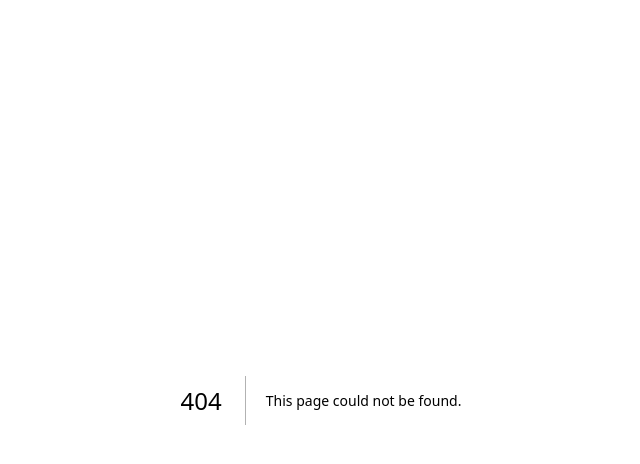
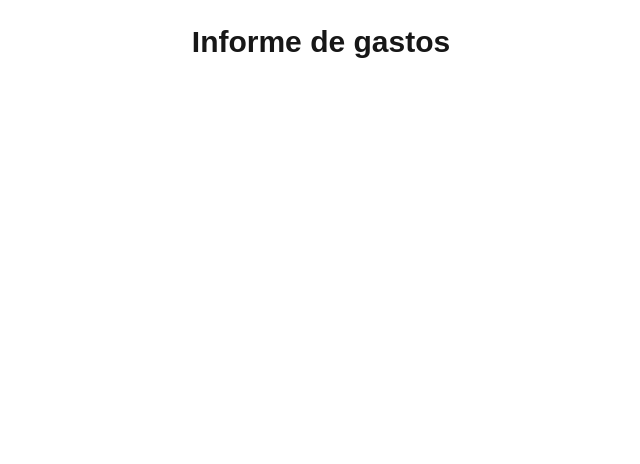
Before and after one commit to romansanchez1994/fin360, a Next.js app: page /informes in a window 1280 px wide. Before the commit this address had no page. Shown: the top 464 px of the page, without its empty margins (319-959 px from the left). Built offline with nearby package versions, Linux system fonts and the light colour scheme.

Commit message:
Create page.tsx

```diff
--- /dev/null
+++ b/app/informes/page.tsx
@@ -0,0 +1,9 @@
+export default function InformesPage() {
+  return (
+    <main className="p-6 max-w-md mx-auto">
+      <h1 className="text-3xl font-bold">
+        Informe de gastos
+      </h1>
+    </main>
+  );
+}
```
